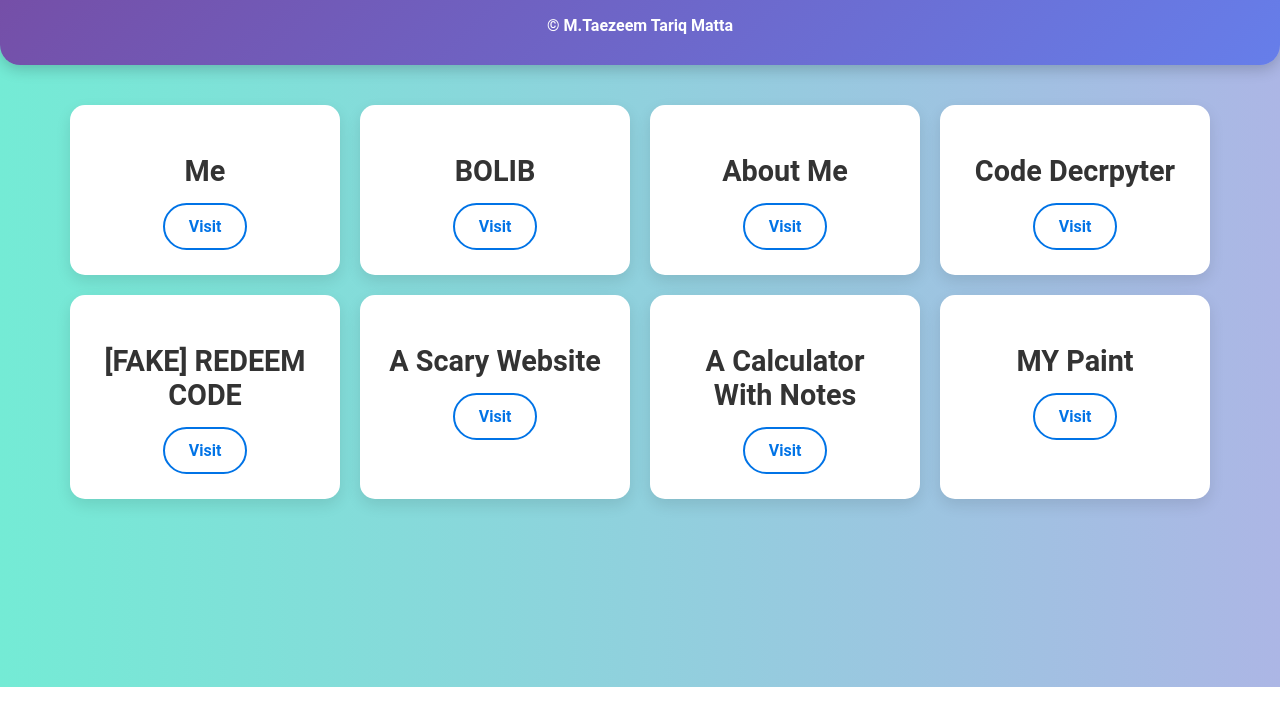
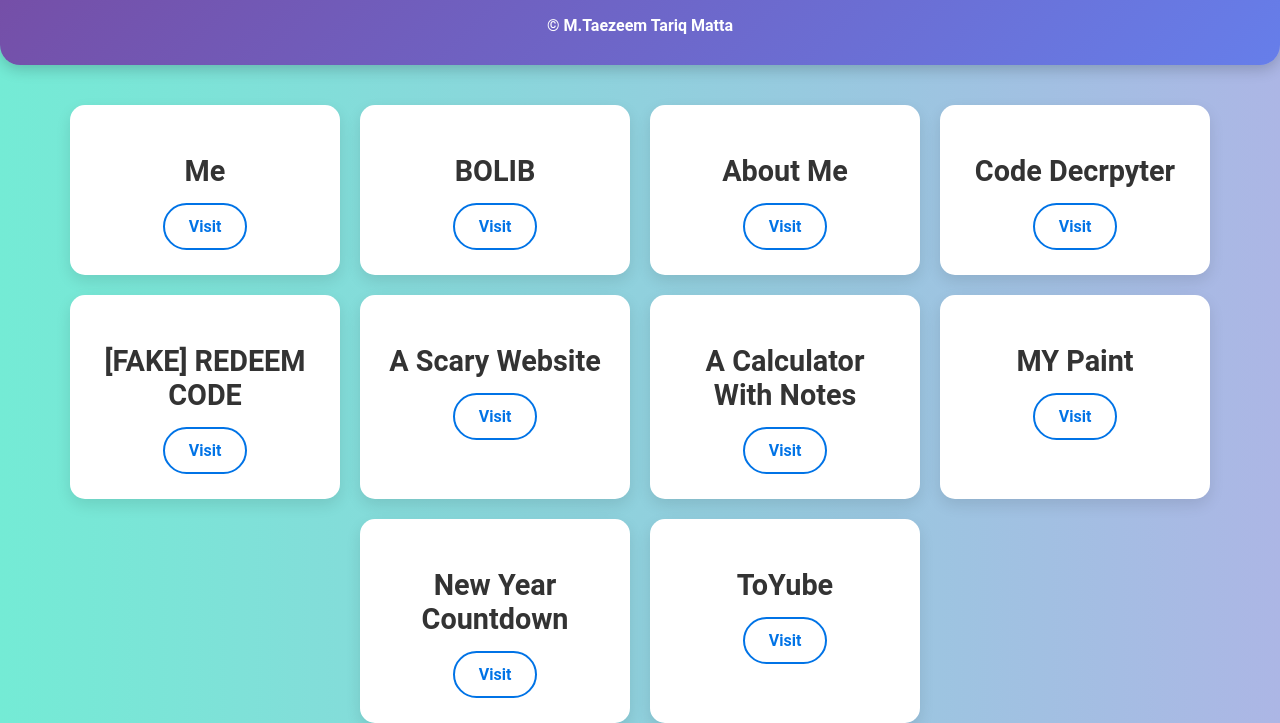
Before and after one commit to taezeem/WebMan, a plain HTML site: page index.html in a window 1280 px wide. Shown: the part 113-836 px from the top of the page. Before the commit the page ends 800 px from the top, so only its background shows below. Drawn offline with Linux system fonts and the light colour scheme.

Commit message:
Update index.html

```diff
--- a/index.html
+++ b/index.html
@@ -197,6 +197,14 @@
             <h2>MY Paint</h2>
             <a href="https://taezeem.github.io/TS-Paint.io" target="_blank">Visit</a>
         </div>
+        <div class="site-card">
+            <h2>New Year Countdown</h2>
+            <a href="https://taezeem.github.io/NewYear" target="_blank">Visit</a>
+        </div>
+        <div class="site-card">
+            <h2>ToYube</h2>
+            <a href="https://taezeem.github.io/ToYube" target="_blank">Visit</a>
+        </div>
     </div>
 </body>
 </html>
```
